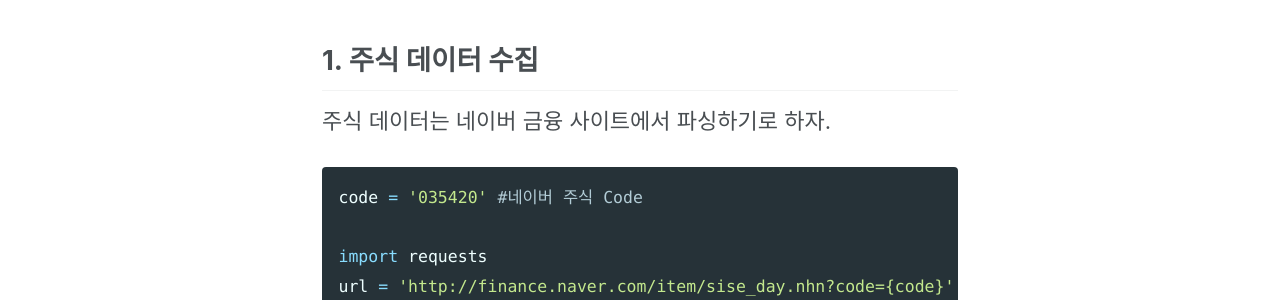
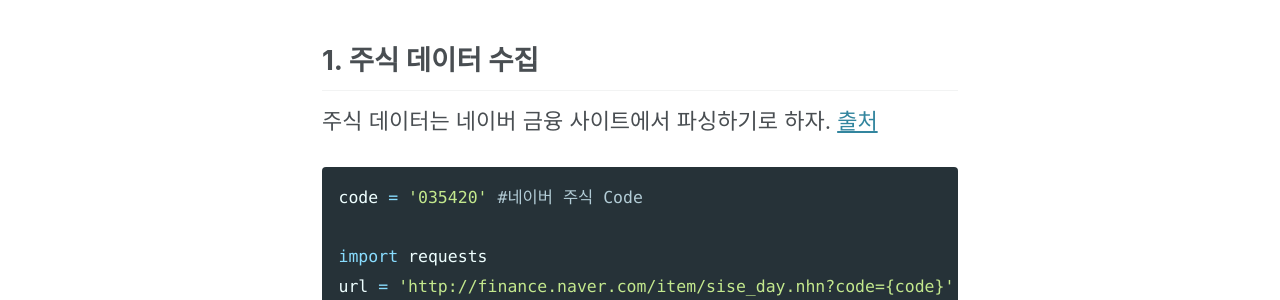
Before and after one commit to heojay/old-blog, a Jekyll site: the page built from _posts/2019-11-11-naver_stock_prediction.md, in a window 1280 px wide and 900 px high. Shown: the part 311-611 px from the top of the window. Built offline with Jekyll 4.4.1, drawn with Linux system fonts in a browser that asks for light colours; cached includes are drawn as plain includes; nearby versions of some CDN libraries; some web fonts are replaced.

Commit message:
출처 추가

```diff
--- a/_posts/2019-11-11-naver_stock_prediction.md
+++ b/_posts/2019-11-11-naver_stock_prediction.md
@@ -11,9 +11,7 @@ categories: data_science
 
 ## 1. 주식 데이터 수집
 
-주식 데이터는 네이버 금융 사이트에서 파싱하기로 하자.
-
-[출처]: http://blog.quantylab.com/crawling_naverfin_daycandle.html
+주식 데이터는 네이버 금융 사이트에서 파싱하기로 하자. [출처](http://blog.quantylab.com/crawling_naverfin_daycandle.html)
 
 
 
```
